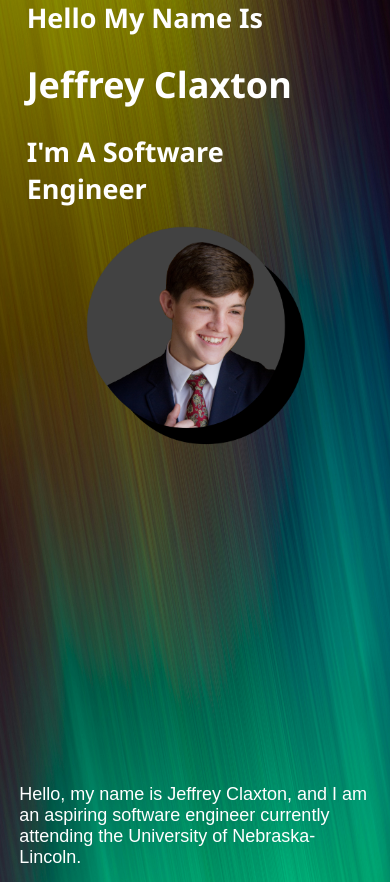
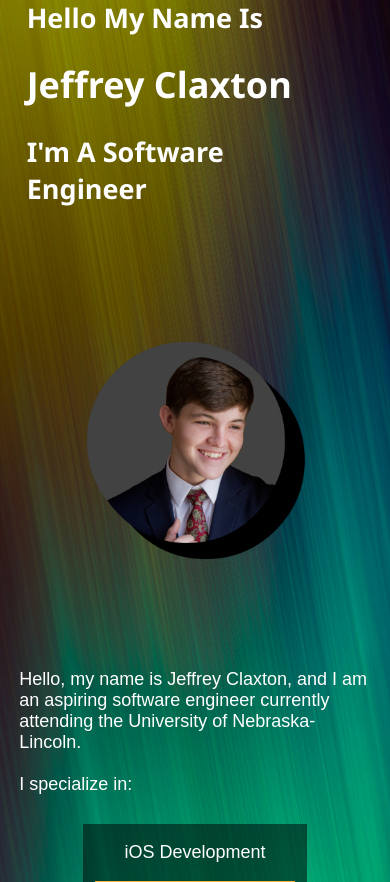
Before and after one commit to jclaxton11/PortfolioWebsite, a PHP site: page / in a window 390 px wide. Shown: the part 83-965 px from the top of the page. Run offline with PHP 8.4, Linux system fonts and the light colour scheme.

Commit message:
Fixed overlap issue

```diff
--- a/projectStyles.css
+++ b/projectStyles.css
@@ -82,7 +82,10 @@
 
 div#jeffPic {
     display: flex;
+    flex-wrap: wrap;
     justify-content: center;
+    align-content: center;
+    padding-top: 20%;
     height: 45%;
 }
 
--- a/tabletProjectStyles.css
+++ b/tabletProjectStyles.css
@@ -5,6 +5,10 @@
     div#jeffpic img {
         width: 300px;
         height: 300px;
+    }
+
+    div#jeffpic {
+        height: 30%;
     }
 
     div#imageChanger {
```
